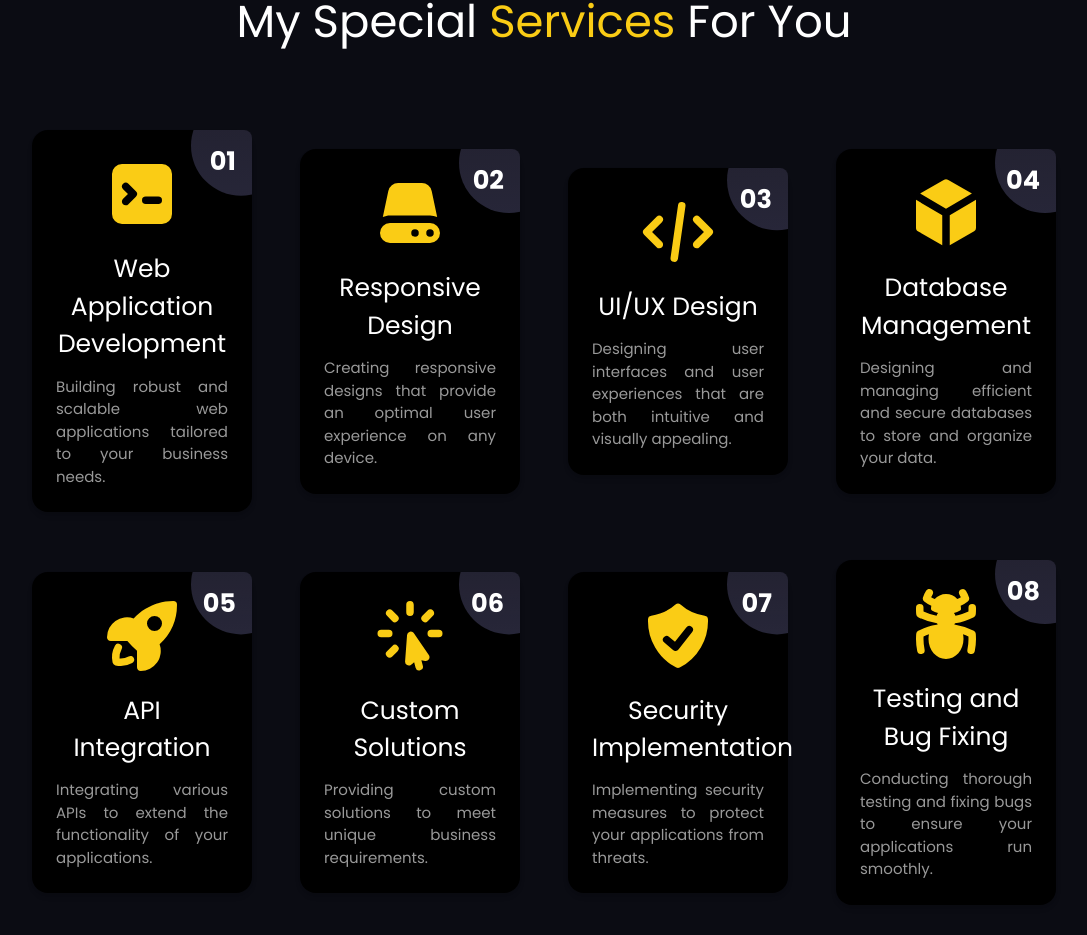
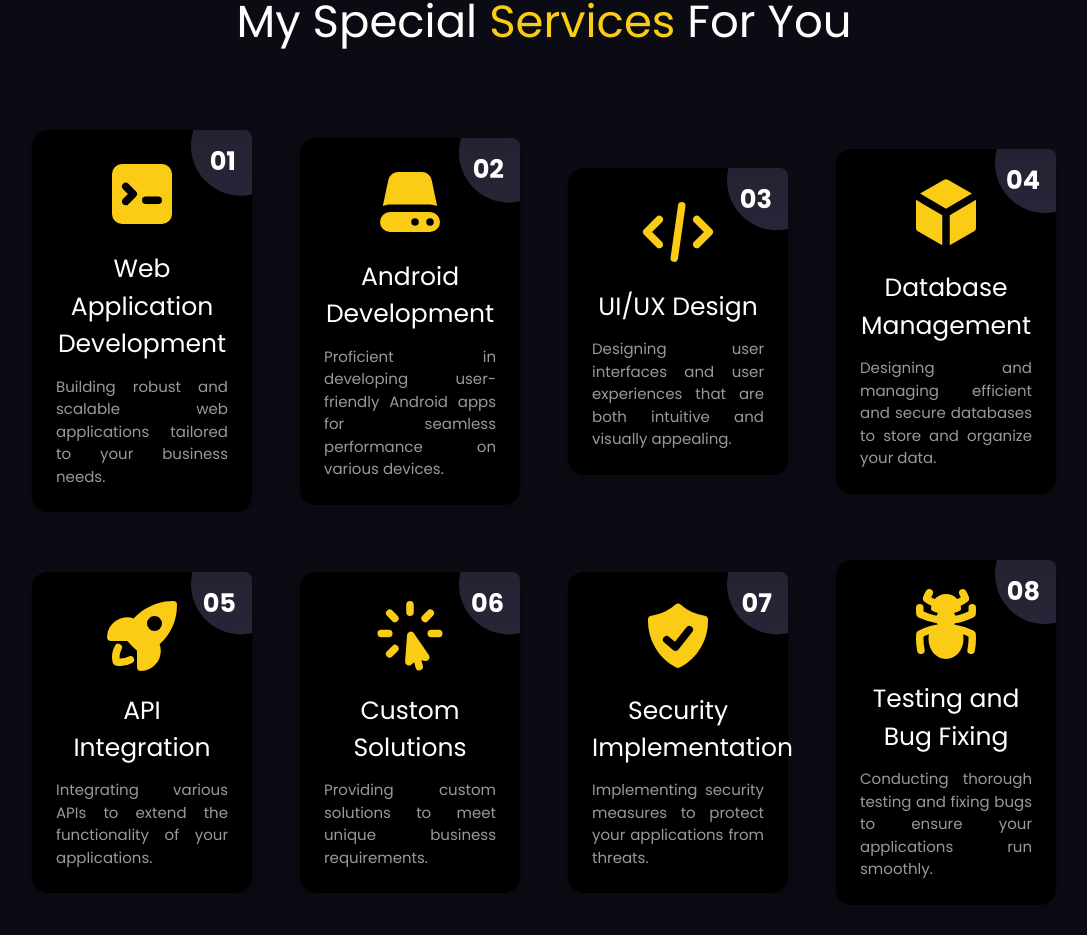
Before and after one commit to githmi-ruchirangi/deploy_portfolio, a Next.js app: page / in a window 1280 px wide. Shown: the part 1586-2521 px from the top of the page, without its empty margins (96-1183 px from the left). Built offline with nearby package versions, Linux system fonts and the light colour scheme.

Commit message:
change services

```diff
--- a/components/Services.tsx
+++ b/components/Services.tsx
@@ -21,7 +21,7 @@ const Services = () => {
              data-aos-anchor-placement="top-center"
              data-aos-delay="200"
             >
-                <ServiceCard title="Responsive Design" num="02" description="Creating responsive designs that provide an optimal user experience on any device."/>
+                <ServiceCard title="Android Development" num="02" description="Proficient in developing user-friendly Android apps for seamless performance on various devices."/>
             </div>
             <div
              data-aos="fade-up"
```
